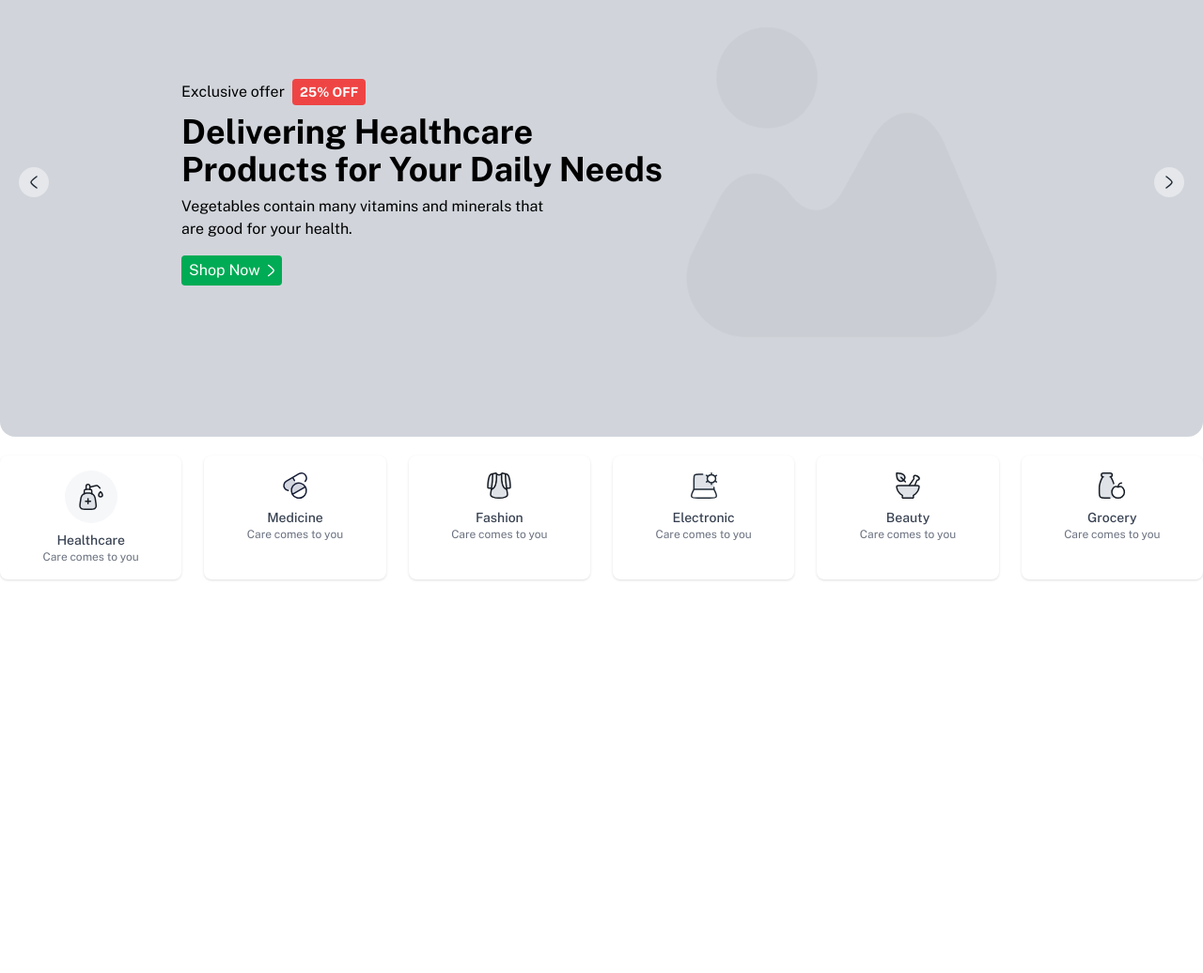
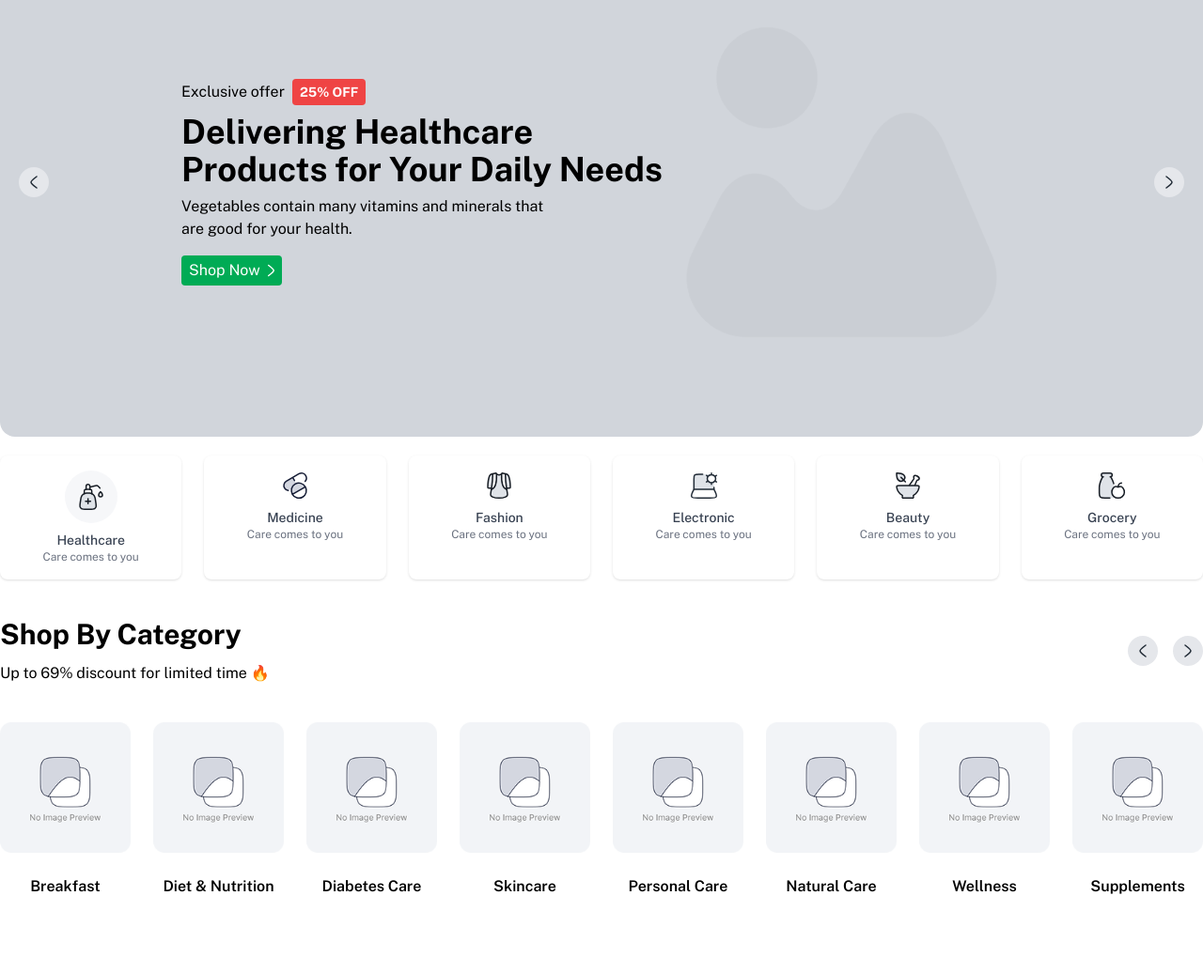
Before and after one commit to mdsajalali/inimal, a website: page index.html in a window 1280 px wide. Shown: the part 331-1367 px from the top of the page at 94% size. Before the commit the page ends 988 px from the top, so only its background shows below. Drawn offline with nearby package versions, Linux system fonts and the light colour scheme.

Commit message:
added: shop category

```diff
--- a/index.html
+++ b/index.html
@@ -413,7 +413,7 @@
 
     <!-- category section start here -->
     <div
-      class="wrapper grid xl:grid-cols-6 lg:grid-cols-4 md:grid-cols-3 sm:grid-cols-2 grid-cols-1 pb-10 gap-6"
+      class="wrapper grid xl:grid-cols-6 lg:grid-cols-4 md:grid-cols-3 sm:grid-cols-2 grid-cols-1 gap-6"
     >
       <div
         class="flex flex-col items-center bg-white rounded-lg shadow p-4 transform transition-transform duration-300 hover:scale-105"
@@ -491,8 +491,102 @@
         <p class="text-center text-gray-500 text-xs">Care comes to you</p>
       </div>
     </div>
+    <!-- category section end here -->
 
-    <!-- category section end here -->
+    <!-- shop category start here -->
+    <div class="wrapper py-10">
+      <div class="flex item-center justify-between">
+        <div>
+          <h1 class="text-3xl font-bold">Shop By Category</h1>
+          <p class="text-[#637381] text-[16px] mt-3">
+            Up to 69% discount for limited time 🔥
+          </p>
+        </div>
+        <div class="flex items-center gap-4">
+          <div
+            class="bg-gray-200 w-8 h-8 rounded-full flex items-center justify-center cursor-pointer"
+          >
+            <svg
+              xmlns="http://www.w3.org/2000/svg"
+              width="8"
+              height="14"
+              viewBox="0 0 8 14"
+              fill="none"
+            >
+              <path
+                d="M6.99995 1C6.99995 1 1.00001 5.41893 1 7.00005C0.999987 8.58116 7 13 7 13"
+                stroke="#212B36"
+                stroke-width="1.5"
+                stroke-linecap="round"
+                stroke-linejoin="round"
+              />
+            </svg>
+          </div>
+          <div
+            class="bg-gray-200 w-8 h-8 rounded-full flex items-center justify-center cursor-pointer"
+          >
+            <svg
+              xmlns="http://www.w3.org/2000/svg"
+              width="8"
+              height="14"
+              viewBox="0 0 8 14"
+              fill="none"
+            >
+              <path
+                d="M1.00005 1C1.00005 1 6.99999 5.41893 7 7.00005C7.00001 8.58116 1 13 1 13"
+                stroke="#212B36"
+                stroke-width="1.5"
+                stroke-linecap="round"
+                stroke-linejoin="round"
+              />
+            </svg>
+          </div>
+        </div>
+      </div>
+      <div
+        class="grid xl:grid-cols-8 lg:grid-cols-6 md:grid-cols-4 sm:grid-cols-3 grid-cols-2 gap-6 py-10"
+      >
+        <div>
+          <img src="./images/shop/shop.png" alt="" />
+          <p class="text-center mt-6 text-[16px] font-semibold">Breakfast</p>
+        </div>
+        <div>
+          <img src="./images/shop/shop.png" alt="" />
+          <p class="text-center mt-6 text-[16px] font-semibold">
+            Diet & Nutrition
+          </p>
+        </div>
+        <div>
+          <img src="./images/shop/shop.png" alt="" />
+          <p class="text-center mt-6 text-[16px] font-semibold">
+            Diabetes Care
+          </p>
+        </div>
+        <div>
+          <img src="./images/shop/shop.png" alt="" />
+          <p class="text-center mt-6 text-[16px] font-semibold">Skincare</p>
+        </div>
+        <div>
+          <img src="./images/shop/shop.png" alt="" />
+          <p class="text-center mt-6 text-[16px] font-semibold">
+            Personal Care
+          </p>
+        </div>
+        <div>
+          <img src="./images/shop/shop.png" alt="" />
+          <p class="text-center mt-6 text-[16px] font-semibold">Natural Care</p>
+        </div>
+        <div>
+          <img src="./images/shop/shop.png" alt="" />
+          <p class="text-center mt-6 text-[16px] font-semibold">Wellness</p>
+        </div>
+        <div>
+          <img src="./images/shop/shop.png" alt="" />
+          <p class="text-center mt-6 text-[16px] font-semibold">Supplements</p>
+        </div>
+      </div>
+    </div>
+    <!-- shop category end here -->
 
     <!-- JS FILE LINK -->
     <script src="./js/main.js"></script>
```
Also changed, not shown: images/shop/shop.png (added).
